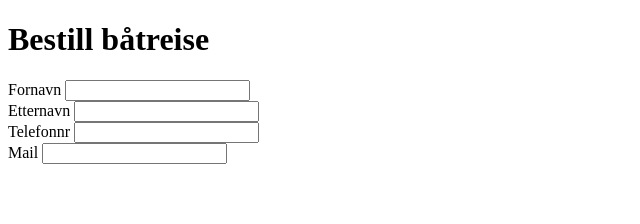
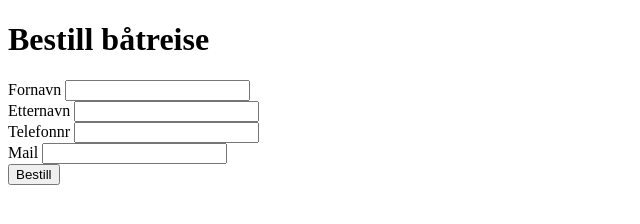
Before and after one commit to WSAxel/Gruppeoppgave1_Webapplikasjoner, a plain HTML site: page Gruppeoppgave1_Webapplikasjoner/wwwroot/index.html in a window 1280 px wide. Shown: the whole page, without its empty margins (0-640 px from the left). Drawn offline with nearby package versions, Linux system fonts and the light colour scheme.

Commit message:
knapp for kjøp av billetter

```diff
--- a/Gruppeoppgave1_Webapplikasjoner/wwwroot/index.html
+++ b/Gruppeoppgave1_Webapplikasjoner/wwwroot/index.html
@@ -31,6 +31,7 @@
                     <div class="text-danger" id="feilMail"></div>
                 </div>
             </form>
+            <button type="button" class="btn btn-primary" onclick="bestill()">Bestill</button>
         </div>
     </div>
 </body>
```
